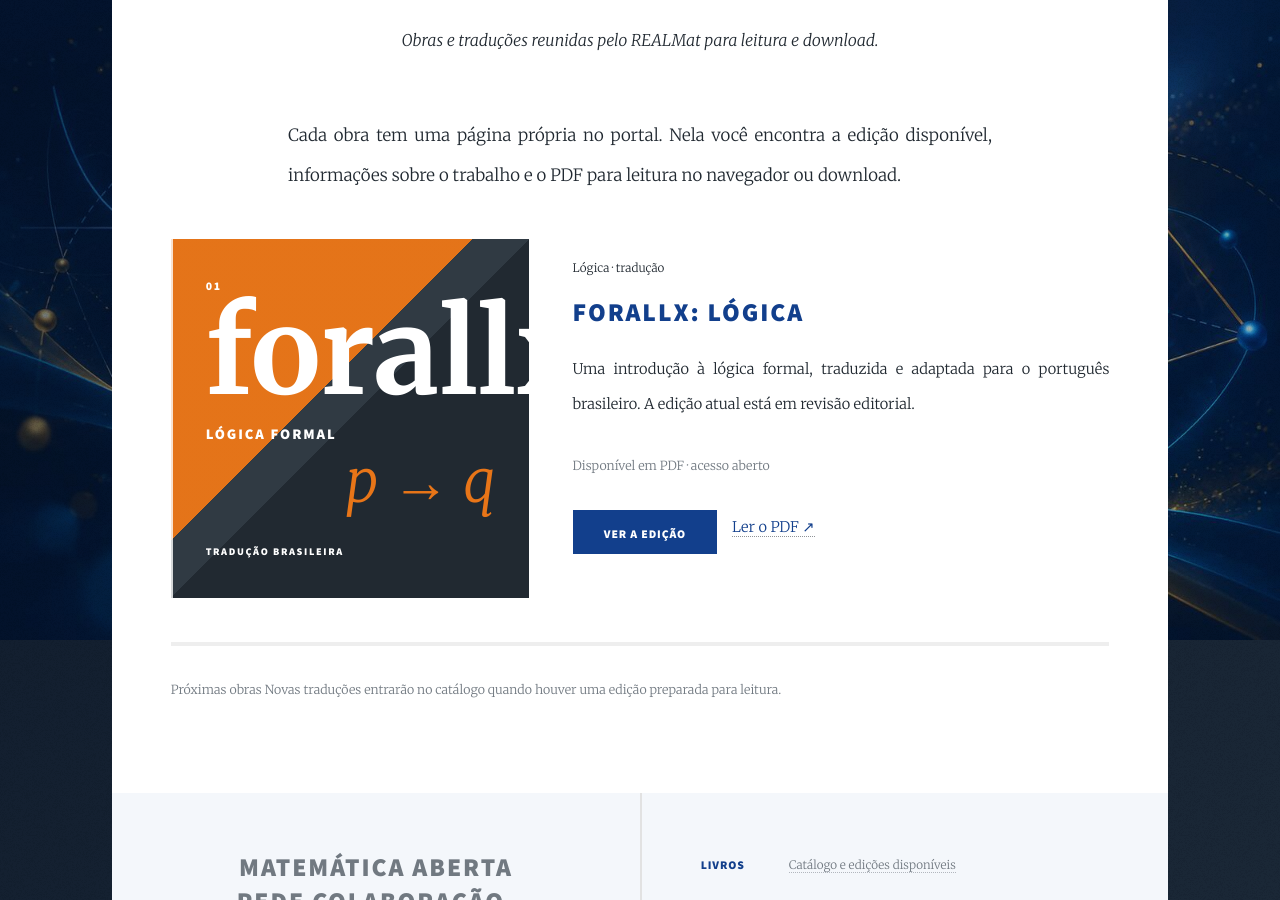
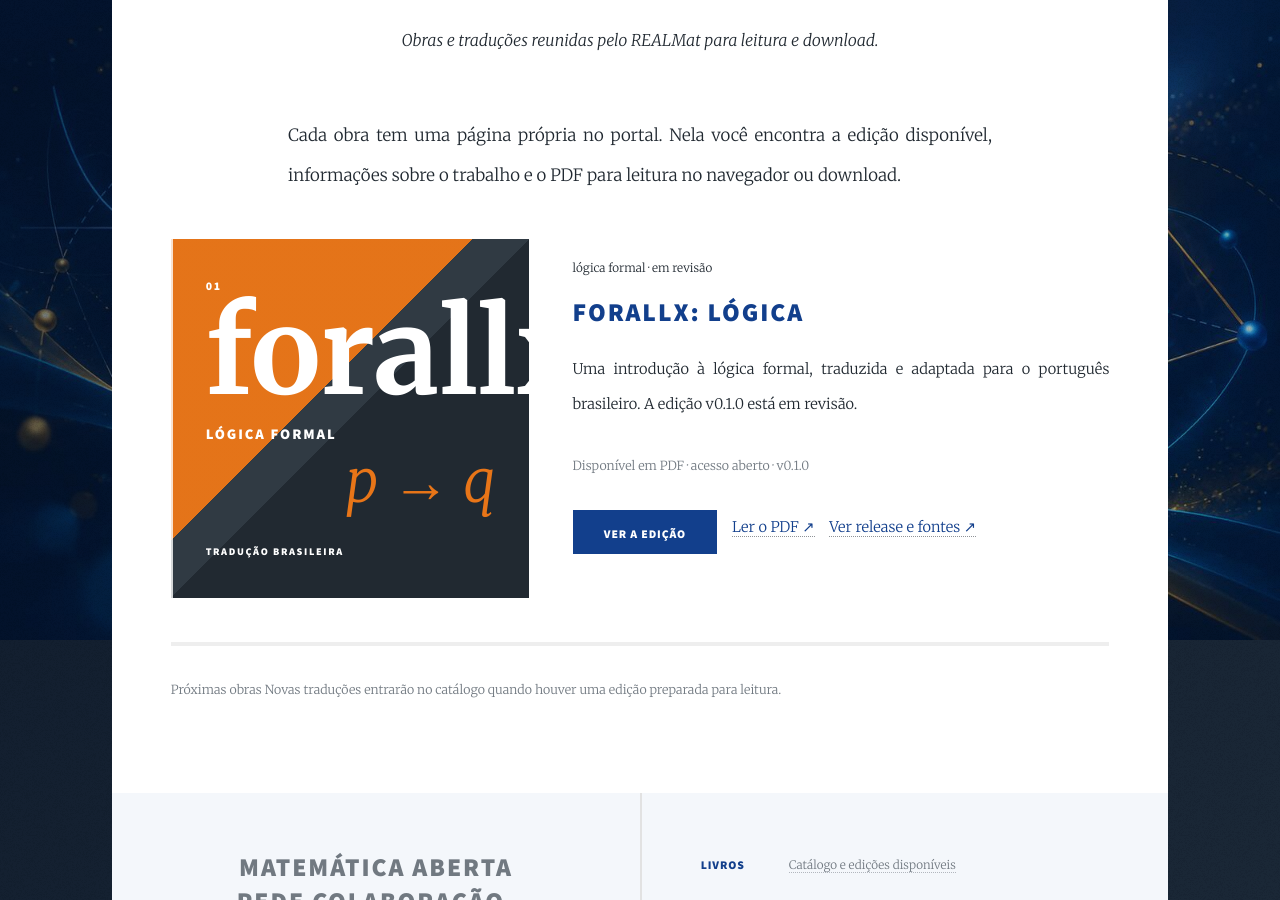
Before and after one commit to projetorealmat/projetorealmat.github.io, a Jekyll site: the page built from _pages/livros.md, in a window 1280 px wide and 900 px high, scrolled down 503 px. Built offline with Jekyll 4.4.1, drawn with Linux system fonts in a browser that asks for light colours.

Commit message:
feat: exibir versão catalogada na biblioteca

```diff
--- a/_pages/livros.md
+++ b/_pages/livros.md
@@ -4,6 +4,8 @@ kicker: "Biblioteca"
 description: "Obras e traduções reunidas pelo REALMat para leitura e download."
 permalink: /livros/
 ---
+
+{% assign book = site.data.books | first %}
 
 <p class="realmat-page-lead">Cada obra tem uma página própria no portal. Nela você encontra a edição disponível, informações sobre o trabalho e o PDF para leitura no navegador ou download.</p>
 
@@ -21,14 +23,15 @@ permalink: /livros/
 
     <div class="realmat-library__body">
       <header>
-        <span class="date">Lógica · tradução</span>
+        <span class="date">{{ book.subject }} · {{ book.status }}</span>
         <h2><a href="{{ '/livros/forallx/' | relative_url }}">forallx: Lógica</a></h2>
       </header>
-      <p>Uma introdução à lógica formal, traduzida e adaptada para o português brasileiro. A edição atual está em revisão editorial.</p>
-      <p class="realmat-meta">Disponível em PDF · acesso aberto</p>
+      <p>Uma introdução à lógica formal, traduzida e adaptada para o português brasileiro. A edição {{ book.version }} está {{ book.status }}.</p>
+      <p class="realmat-meta">Disponível em PDF · acesso aberto · {{ book.version }}</p>
       <ul class="actions">
         <li><a href="{{ '/livros/forallx/' | relative_url }}" class="button primary">Ver a edição</a></li>
-        <li><a href="{{ '/assets/books/forallx.pdf' | relative_url }}" target="_blank" rel="noopener noreferrer">Ler o PDF <span aria-hidden="true">↗</span></a></li>
+        <li><a href="{{ book.pdf_path | relative_url }}" target="_blank" rel="noopener noreferrer">Ler o PDF <span aria-hidden="true">↗</span></a></li>
+        <li><a href="{{ book.release_url }}" target="_blank" rel="noopener noreferrer">Ver release e fontes <span aria-hidden="true">↗</span></a></li>
       </ul>
     </div>
   </article>
```
